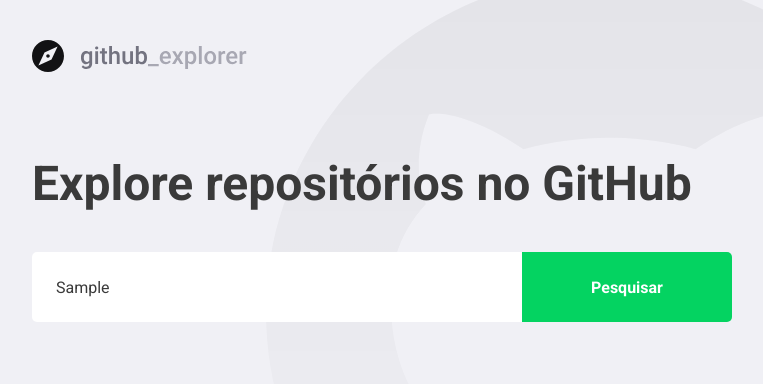
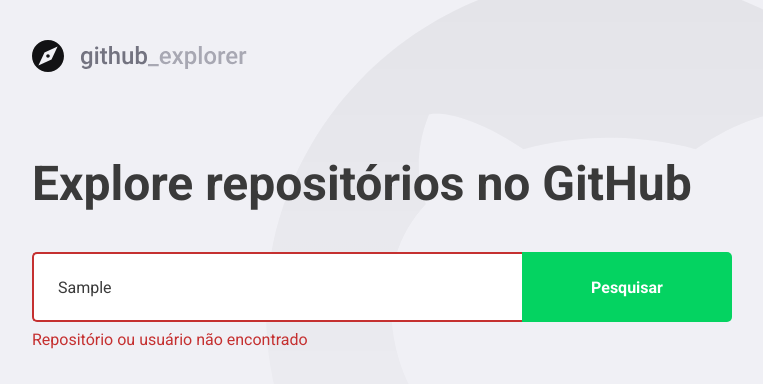
Before and after one commit to edupiorini/github-repository-explorer, a React (Create React App) app: page / in a window 1280 px wide. Both pictures are taken after typing "Sample" into the empty fields and a click on the button "Pesquisar". Shown: the top 384 px of the page, without its empty margins (148-911 px from the left). Built offline with nearby package versions, Linux system fonts and the light colour scheme; no server answers.

Commit message:
dealing with input errors

```diff
--- a/src/pages/Dashboard/index.tsx
+++ b/src/pages/Dashboard/index.tsx
@@ -1,7 +1,7 @@
 import React, { useState, FormEvent } from 'react';
 import { FiChevronRight } from 'react-icons/fi';
 
-import { Title, Form, Repositories } from './styles';
+import { Title, Form, Repositories, Error } from './styles';
 import logoImg from '../../assets/github-logo.svg';
 import api from '../../services/api';
 
@@ -17,30 +17,42 @@
 
 const Dashboard: React.FC = () => {
   const [newRepo, setNewRepo] = useState('');
+  const [inputError, setInputError] = useState('');
   const [repositories, setRepositories] = useState<Repository[]>([]);
 
   async function handleAddRepository(
     event: FormEvent<HTMLFormElement>,
   ): Promise<void> {
     event.preventDefault();
+    if (!newRepo) {
+      setInputError('Digite  autor/nome do repositório');
+      return;
+    }
+
     /**
      * Adição de um novo repositorio
      * Consumir API do Github
      * Salvar o novo repositorio no estado de repositorios
      */
-    const response = await api.get<Repository>(`repos/${newRepo}`);
 
-    const repository = response.data;
+    try {
+      const response = await api.get<Repository>(`repos/${newRepo}`);
 
-    setRepositories([...repositories, repository]);
-    setNewRepo('');
+      const repository = response.data;
+
+      setRepositories([...repositories, repository]);
+      setNewRepo('');
+      setInputError('');
+    } catch (err) {
+      setInputError('Repositório ou usuário não encontrado');
+    }
   }
   return (
     <>
       <img src={logoImg} alt="GitHub Explorer" />
       <Title>Explore repositórios no GitHub</Title>
 
-      <Form onSubmit={handleAddRepository}>
+      <Form hasError={!!inputError} onSubmit={handleAddRepository}>
         <input
           value={newRepo}
           onChange={e => setNewRepo(e.target.value)}
@@ -48,6 +60,8 @@
         />
         <button type="submit"> Pesquisar</button>
       </Form>
+
+      {inputError && <Error>{inputError}</Error>}
 
       <Repositories>
         {repositories.map(repository => (
--- a/src/pages/Dashboard/styles.ts
+++ b/src/pages/Dashboard/styles.ts
@@ -1,6 +1,9 @@
-import styled from 'styled-components';
+import styled, { css } from 'styled-components';
 import { shade } from 'polished';
 
+interface FormProps {
+  hasError: boolean;
+}
 // Template literals
 export const Title = styled.h1`
   font-size: 48px;
@@ -11,7 +14,7 @@
   margin-top: 80px;
 `;
 
-export const Form = styled.form`
+export const Form = styled.form<FormProps>`
   margin-top: 40px;
   max-width: 700px;
 
@@ -24,6 +27,14 @@
     border: 0;
     border-radius: 5px 0 0 5px;
     color: #3a3a3a;
+    border: 2px solid #fff;
+    border-right: 0;
+
+    ${props =>
+      props.hasError &&
+      css`
+        border-color: #c53030;
+      `}
 
     &::placeholder {
       color: #a8a8b3;
@@ -44,6 +55,12 @@
       background: ${shade(0.2, '#04d361')};
     }
   }
+`;
+
+export const Error = styled.span`
+  display: block;
+  color: #c53030;
+  margin-top: 8px;
 `;
 
 export const Repositories = styled.div`
```
Also changed, not shown: 1 other file (tests, documents, lock files or other folders).
